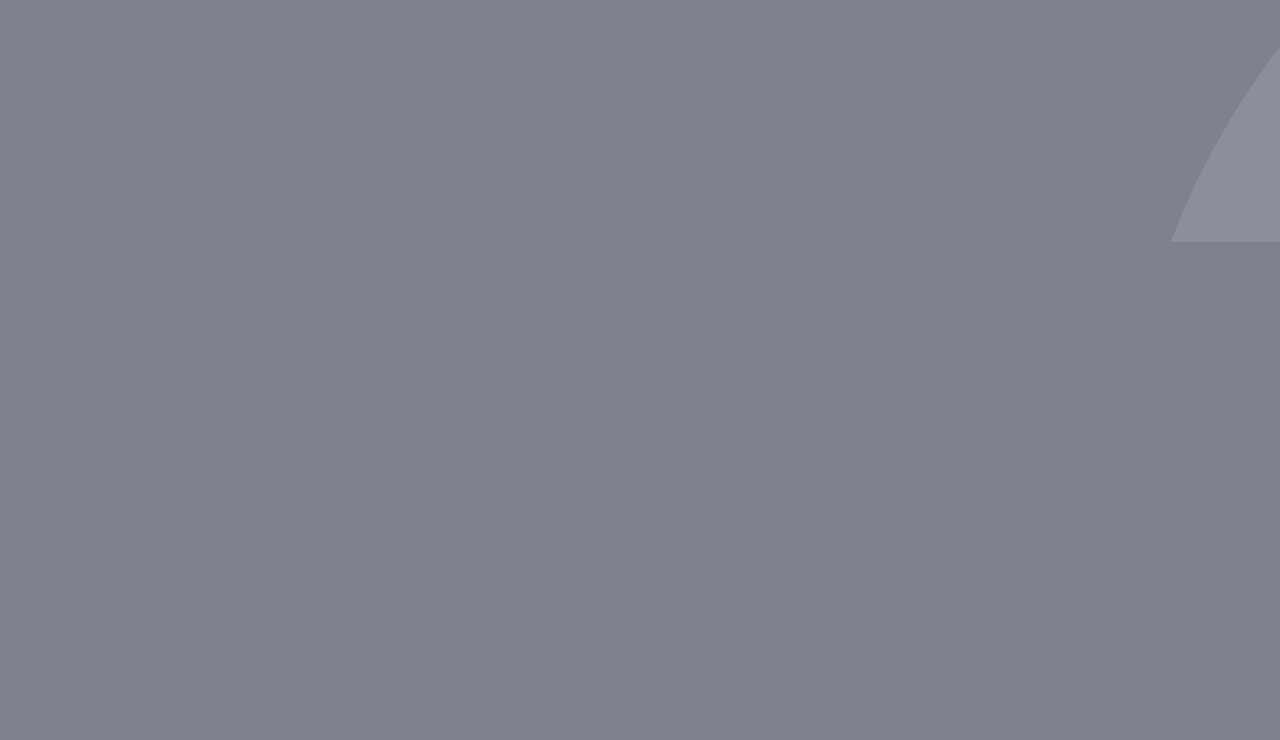
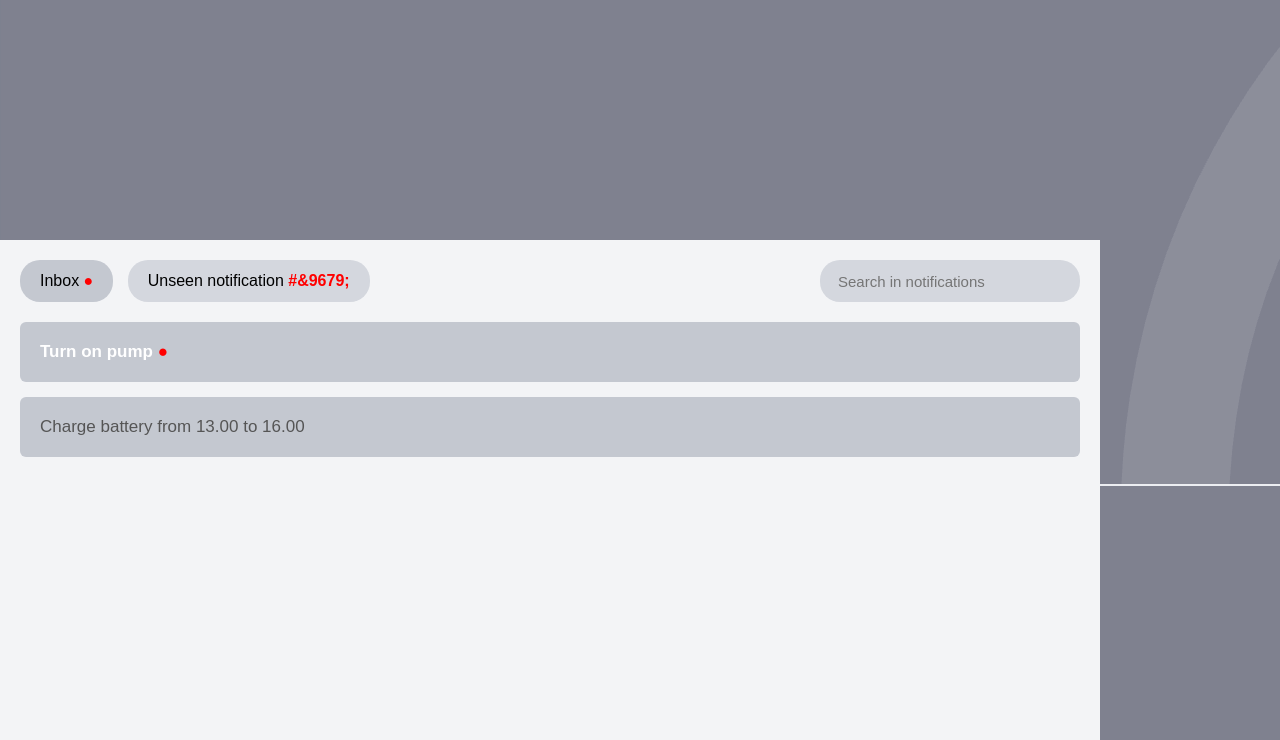
Before and after one commit to P3-Organization/P3-2operate, a Spring Boot app: page /notifications in a window 1280 px wide; the page is wider, and only the part inside the window is pictured. Shown: the part 558-1298 px from the top of that part. Before the commit the page ends 800 px from the top of that part, so only its background shows below. Run offline with Spring Boot 4, Linux system fonts and the light colour scheme.

Commit message:
Notifications

```diff
--- a/src/main/java/dk/aau/sw3/p32operate/presentation/controllers/RoutingController.java
+++ b/src/main/java/dk/aau/sw3/p32operate/presentation/controllers/RoutingController.java
@@ -17,4 +17,5 @@ public class RoutingController {
 
     @GetMapping("/roomOverview")
     public String roomOverview() { return "roomOverview"; }
+
 }
--- /dev/null
+++ b/src/main/resources/static/css/notifications.css
@@ -0,0 +1,61 @@
+.box {
+    background-color: #f3f4f6;
+    padding: 20px;
+    max-width: 1100px;
+    min-height: 500px;
+}
+
+.top-row {
+    display: flex;
+    justify-content: space-between;
+    margin-bottom: 20px;
+}
+
+.tab-button {
+    background-color: #d4d7de;
+    border: none;
+    border-radius: 20px;
+    padding: 12px 20px;
+    font-size: 16px;
+    cursor: pointer;
+    margin-right: 10px;
+}
+
+.active-tab {
+    background-color: #c4c8d0;
+}
+
+.red-dot {
+    color: red;
+    font-weight: bold;
+}
+.search-box {
+    background-color: #d4d7de;
+    border: none;
+    border-radius: 20px;
+    padding: 12px 18px;
+    width: 260px;
+    font-size: 15px;
+}
+
+.note {
+    background-color: #c4c8d0;
+    border-radius: 6px;
+    padding: 20px;
+    margin-bottom: 15px;
+    font-size: 17px;
+}
+
+.note-unseen {
+    font-weight: bold;
+}
+
+.note-seen {
+    color: #555;
+}
+
+.no-result {
+    text-align: center;
+    color: #777;
+    display: none;
+}
--- a/src/main/resources/templates/notifications.html
+++ b/src/main/resources/templates/notifications.html
@@ -6,8 +6,10 @@
     <link rel="stylesheet" href="/css/profile.css">
     <link rel="stylesheet" href="/css/navigationbar.css">
     <link rel="stylesheet" href="/css/design.css">
+    <link rel="stylesheet" href="/css/notifications.css">
     <link href='https://unpkg.com/boxicons@2.1.4/css/boxicons.min.css' rel='stylesheet'>
     <title>Notification</title>
+
 </head>
 <body>
     <nav class="Navigationbar">
@@ -57,7 +59,34 @@
         </div>
     </div>
 
-</body>
+    <div class = "box">
+        <div class="top-row">
+            <div>
+                <button class="tab-button active-tab" id="inboxButton" onclick="showInbox()">
+                    Inbox <span class="red-dot">&#9679;</span>
+                </button>
+
+                <button class="tab-button" id="unseenButton" onclick="showUnseen()">
+                    Unseen notification <span class="red-dot">#&9679;</span>
+                </button>
+            </div>
+
+            <input type="text" class="search-box" id="searchBox"
+                    placeholder="Search in notifications" onkeyup="searchNotes()">
+        </div>
+
+        <div id="noteList">
+            <div class="note note-unseen" data-text="turn on pump">
+                Turn on pump <span class="red-dot">&#9679;</span>
+            </div>
+
+             <div class="note note-seen" data text="charge battery from 13.00 to 16.00">
+                Charge battery from 13.00 to 16.00
+             </div>
+        </div>
+
+    <p class ="no-result" id="noResult">No notifications found.</p>
+</div>
 
 <script>
     let btn = document.querySelector('#btn');
@@ -66,5 +95,50 @@
     btn.onclick = function() {
         sidebar.classList.toggle('active');
     };
-</script>
+    // to track which tabs are open we use all or unseen.
+
+    let currentTab = "all";
+
+    function showInbox() {
+        currentTab = "all";
+        document.getElementById("inboxButton").classList.add("active-tab");
+        document.getElementById("unseenButton").classList.remove("active-tab");
+        searchNotes();
+    }
+
+    function showUnseen() {
+        currentTab = "unseen";
+        document.getElementById("unseenButton").classList.add("active-tab");
+        document.getElementById("inboxButton").classList.remove("active-tab");
+        searchNotes();
+    }
+
+    function searchNotes() {
+        let searchText = document.getElementById("searchBox").value.toLowerCase();
+        let notes = document.querySelectorAll("#noteList .note");
+        let found = 0;
+
+        for (let i = 0; i < notes.length; i++) {
+            let note = notes [i];
+            let textMatch = note.getAttribute("data-text").indexOf(searchText) !== -1;
+            let tabMatch = true;
+
+            if (currentTab === "unseen" && !note.classList.contains("note-unseen")) {
+                tabMatch = false;
+            }
+
+            if (textMatch && tabMatch) {
+                note.style.display = "block";
+                found++;
+            } else {
+                note.style.display = "none";
+            }
+        }
+
+        document.getElementById("noResult").style.display = found === 0 ? "block" : "none";
+    }
+
+    searchNotes();
+    </script>
+</body>
 </html>
```
Also changed, not shown: src/main/resources/static/css/main.css (added), 14 other files.
